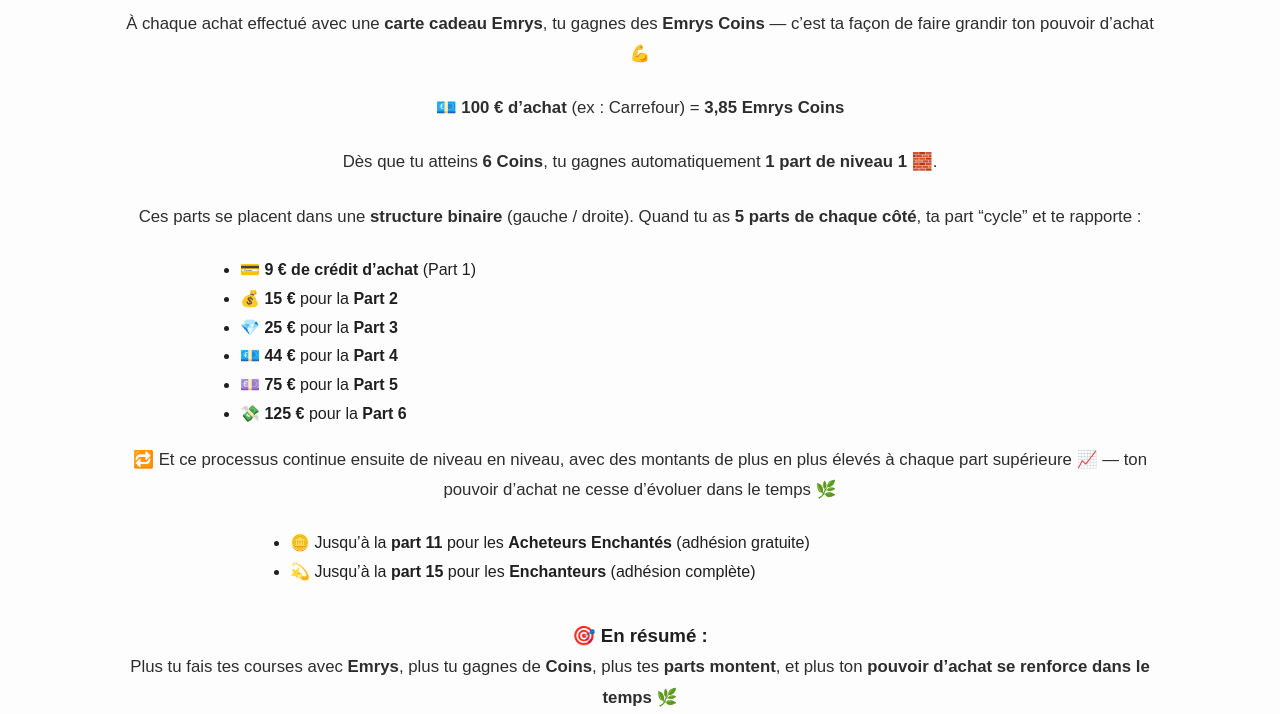
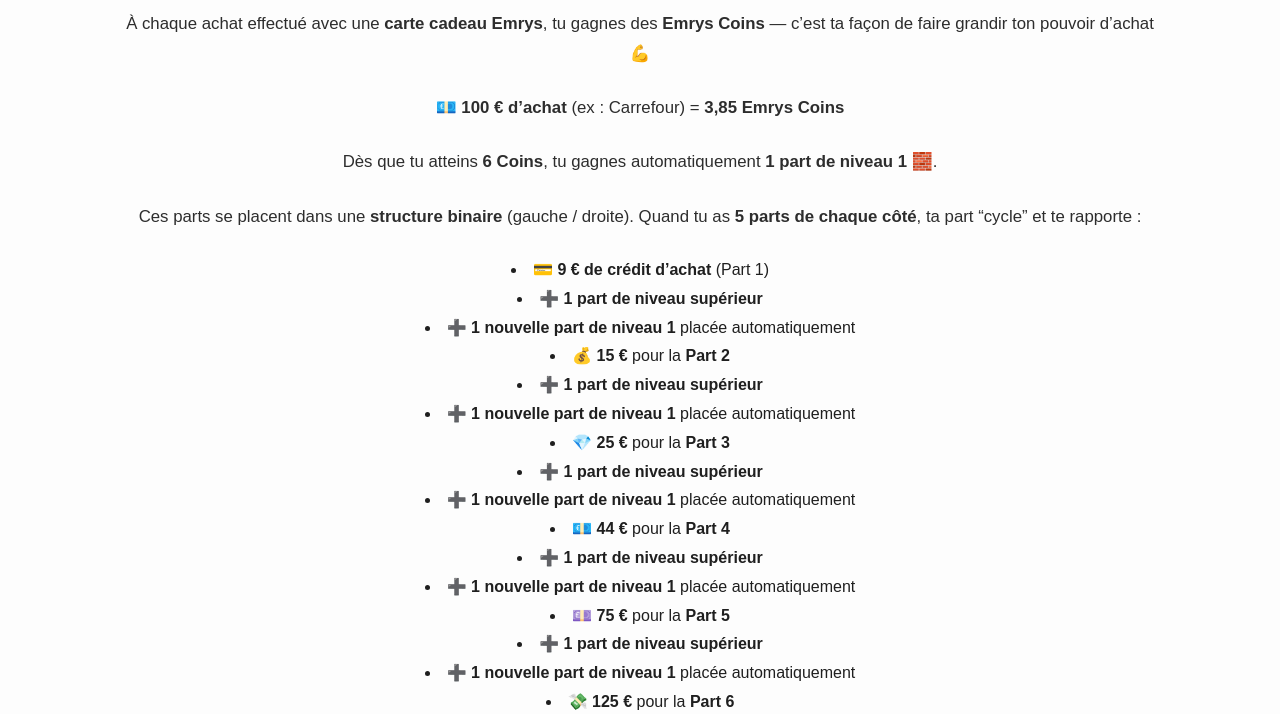
Before and after one commit to L3xii88/Mon-UniversCash, a plain HTML site: page emrys-coins.html in a window 1280 px wide. Shown: the part 222-936 px from the top of the page. Drawn offline with Linux system fonts and the light colour scheme.

Commit message:
Add files via upload

```diff
--- a/emrys-coins.html
+++ b/emrys-coins.html
@@ -73,12 +73,29 @@
   </p>
 
   <ul style="text-align:left; max-width:800px; margin:1rem auto; line-height:1.8;">
-    <li>💳 <strong>9 € de crédit d’achat</strong> (Part 1)</li>
+   </ul> <li>💳 <strong>9 € de crédit d’achat</strong> (Part 1)</li>
+    <li>➕ <strong>1 part de niveau supérieur</strong></li>
+    <li>➕ <strong>1 nouvelle part de niveau 1</strong> placée automatiquement</li>
+  </ul>
     <li>💰 <strong>15 €</strong> pour la <strong>Part 2</strong></li>
+   <li>➕ <strong>1 part de niveau supérieur</strong></li>
+    <li>➕ <strong>1 nouvelle part de niveau 1</strong> placée automatiquement</li>
+  </ul>
     <li>💎 <strong>25 €</strong> pour la <strong>Part 3</strong></li>
+   <li>➕ <strong>1 part de niveau supérieur</strong></li>
+    <li>➕ <strong>1 nouvelle part de niveau 1</strong> placée automatiquement</li>
+  </ul>
     <li>💶 <strong>44 €</strong> pour la <strong>Part 4</strong></li>
+   <li>➕ <strong>1 part de niveau supérieur</strong></li>
+    <li>➕ <strong>1 nouvelle part de niveau 1</strong> placée automatiquement</li>
+  </ul>
     <li>💷 <strong>75 €</strong> pour la <strong>Part 5</strong></li>
+    <li>➕ <strong>1 part de niveau supérieur</strong></li>
+    <li>➕ <strong>1 nouvelle part de niveau 1</strong> placée automatiquement</li>
+  </ul>
     <li>💸 <strong>125 €</strong> pour la <strong>Part 6</strong></li>
+  </ul><li>➕ <strong>1 part de niveau supérieur</strong></li>
+    <li>➕ <strong>1 nouvelle part de niveau 1</strong> placée automatiquement</li>
   </ul>
 
   <p style="margin-top:1rem;">
```
